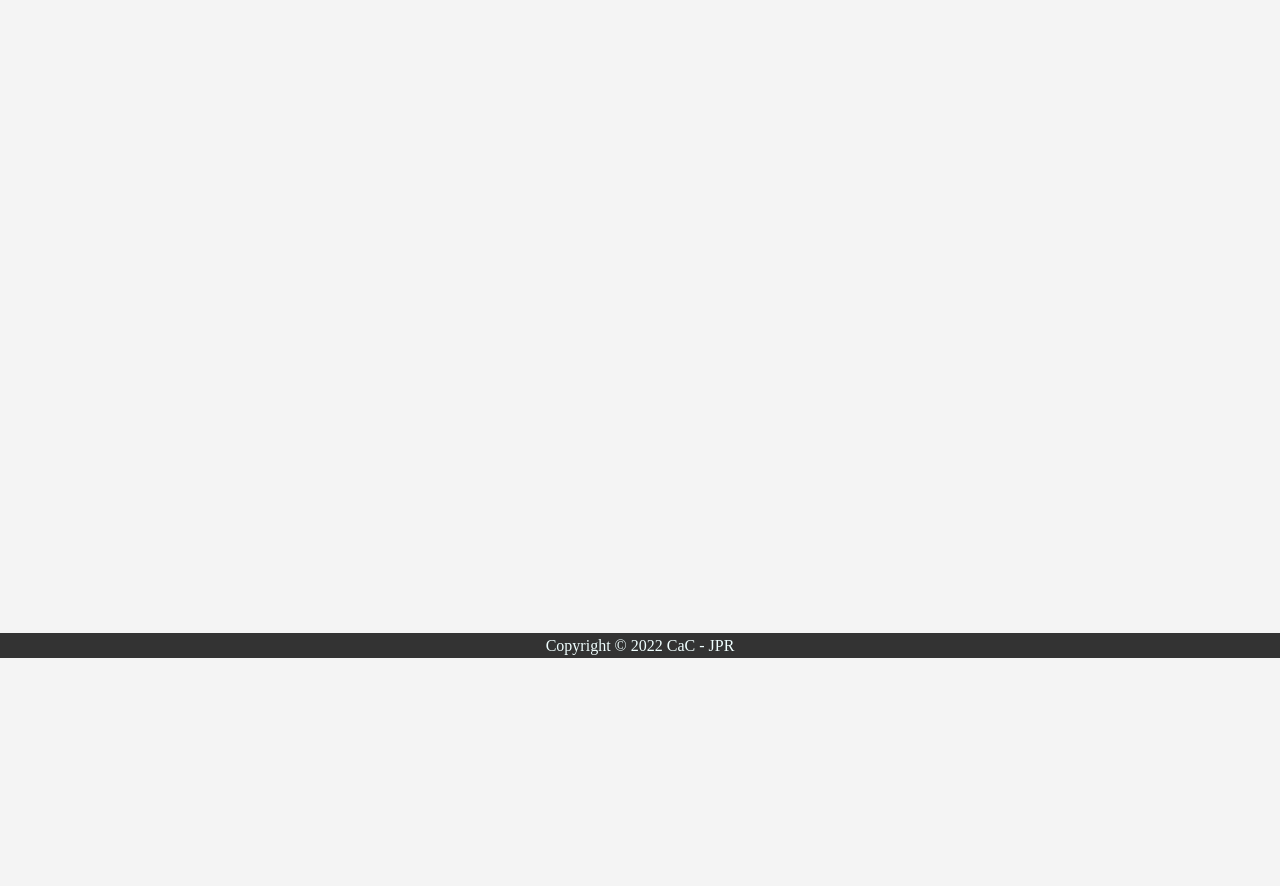
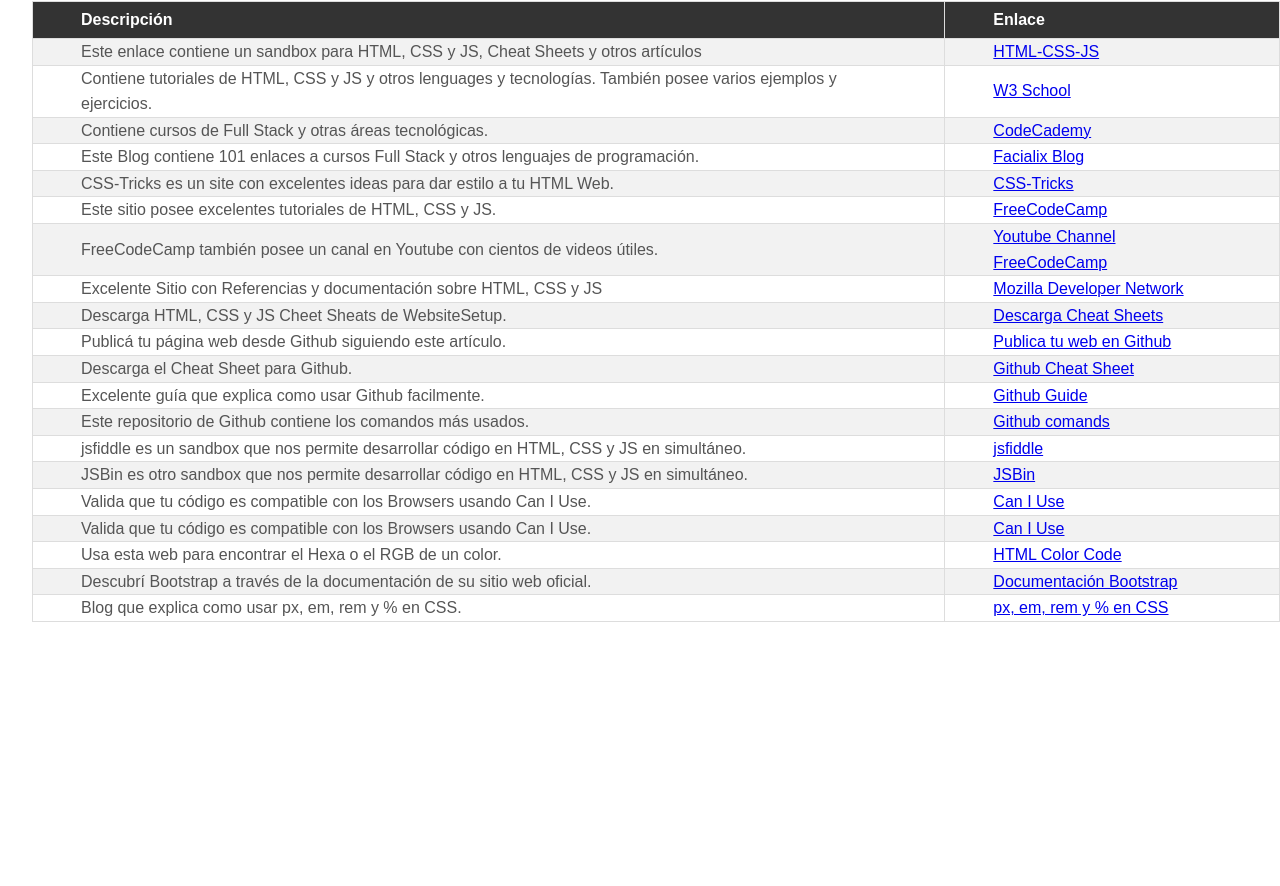
Before and after one commit to jprigotti/CaC-Web-Teoria, a plain HTML site: page index.html in a window 1280 px wide. Shown: the part 200-1086 px from the top of the page. Before the commit the page ends 874 px from the top, so only its background shows below. Drawn offline with Linux system fonts and the light colour scheme; a web font is replaced by a local one.

Commit message:
Agregando Links al Mainsit

```diff
--- a/CSS/style.css
+++ b/CSS/style.css
@@ -1,5 +1,5 @@
 body{
-    background-color: #f4f4f4;
+    background-color: white;
     color: #555;
     font-size: 16;
     line-height: 1.6em;
@@ -47,6 +47,43 @@
 }
 
 
+.container_table_1{
+  /*  padding-left: 10px;*/
+    margin-left: 2em;
+}
+
+#table_1{
+    font-family: Arial, Helvetica, sans-serif;
+    border-collapse: collapse;
+    width: auto;
+}
+
+#table_1 td, #table_1 th{
+    border: 1px solid #ddd;
+    padding: 0em 3em 0em 3em;
+}
+
+#table_1 tr:nth-child(even){
+    background-color: #f2f2f2;
+}
+
+#table_1 th{
+ padding-top: 5px;
+ padding-bottom: 5px;
+ text-align: left;
+ background-color: #333;
+ color: white;
+}
+
+#table_1 td{
+    text-align: left;
+}
+
+.table_1 a{
+text-decoration: none;
+color: white;
+
+}
 #youtube-iframe-1{
     margin: 20px;
 }
--- a/index.html
+++ b/index.html
@@ -22,12 +22,108 @@
 	</div>
 </header>
 
+<!-- Nav - Navegation Menu -->
 <nav id="navbar">
 	<ul>
-		<li><a href="github.html">Github</a></li>
-		<li><a href="HTML tags">HTML Tags</a></li>
+		<li><a href="index.html" target="_blank">Home</a></li>
+		<li><a href="HTML_Tags.html" target="_blank">HTML</a></li>
+		<li><a href="CSS Style" target="_blank">CSS</a></li>
+		<li><a href="JS" target="_blank">JS</a></li>
+		<li><a href="github.html" target="_blank">Github</a></li>
+
 	</ul>
 </nav>
+
+
+
+<div class="container_table_1">
+	<h1>Enlaces recomendados en la siguiente tabla</h1>
+	<table id="table_1">
+		<tr>
+			<th>Descripción</th>
+			<th>Enlace</th>
+		</tr>
+		<tr>
+			<td>Este enlace contiene un sandbox para HTML, CSS y JS, Cheat Sheets y otros artículos</td>
+			<td><a href="https://html-css-js.com/" target="_blank">HTML-CSS-JS</a></td>
+		</tr>
+		<tr>
+			<td>Contiene tutoriales de HTML, CSS y JS y otros lenguages y tecnologías. También posee varios ejemplos y ejercicios.</td>
+			<td><a href="https://www.w3schools.com/" target="_blank">W3 School</a></td>
+		</tr>
+		<tr>
+			<td>Contiene cursos de Full Stack y otras áreas tecnológicas.</td>
+			<td><a href="https://www.codecademy.com/" target="_blank">CodeCademy</a></td>
+		</tr>
+		<tr>
+			<td>Este Blog contiene 101 enlaces a cursos Full Stack y otros lenguajes de programación.</td>
+			<td><a href="https://blog.facialix.com/101-cursos-sitios-web-tutoriales-y-libros-gratuitos-para-aprender-a-programar/" target="_blank">Facialix Blog</a></td>
+		</tr>
+		<tr>
+			<td>CSS-Tricks es un site con excelentes ideas para dar estilo a tu HTML Web.</td>
+			<td><a href="https://css-tricks.com/" target="_blank">CSS-Tricks</a></td>
+		</tr>
+		<tr>
+			<td>Este sitio posee excelentes tutoriales de HTML, CSS y JS.</td>
+			<td><a href="https://www.freecodecamp.org/" target="_blank">FreeCodeCamp</a></td>
+		</tr>
+		<tr>
+			<td>FreeCodeCamp también posee un canal en Youtube con cientos de videos útiles.</td>
+			<td><a href="https://www.youtube.com/c/Freecodecamp/featured" target="_blank">Youtube Channel FreeCodeCamp</a></td>
+		</tr>
+		<tr>
+			<td>Excelente Sitio con Referencias y documentación sobre HTML, CSS y JS</td>
+			<td><a href="https://developer.mozilla.org/es/" target="_blank">Mozilla Developer Network</a></td>
+		</tr>
+		<tr>
+			<td>Descarga HTML, CSS y JS Cheet Sheats de WebsiteSetup.</td>
+			<td><a href="https://websitesetup.org/javascript-cheat-sheet/" target="_blank">Descarga Cheat Sheets</a></td>
+		</tr>
+		<tr>
+			<td>Publicá tu página web desde Github siguiendo este artículo.</td>
+			<td><a href="https://towardsdatascience.com/how-to-create-a-free-github-pages-website-53743d7524e1" target="_blank">Publica tu web en Github</a></td>
+		</tr>
+		<tr>
+			<td>Descarga el Cheat Sheet para Github.</td>
+			<td><a href="https://education.github.com/git-cheat-sheet-education.pdf" target="_blank">Github Cheat Sheet</a></td>
+		</tr>
+		<tr>
+			<td>Excelente guía que explica como usar Github facilmente.</td>
+			<td><a href="http://rogerdudler.github.io/git-guide/index.es.html" target="_blank">Github Guide</a></td>
+		</tr>
+		<tr>
+			<td>Este repositorio de Github contiene los comandos más usados.</td>
+			<td><a href="https://gist.github.com/gwenf/19e5748a5391929e8e938a22c8a4b3f2" target="_blank">Github comands</a></td>
+		</tr>
+		<tr>
+			<td>jsfiddle es un sandbox que nos permite desarrollar código en HTML, CSS y JS en simultáneo.</td>
+			<td><a href="https://jsfiddle.net/" target="_blank">jsfiddle</a></td>
+		</tr>
+		<tr>
+			<td>JSBin es otro sandbox que nos permite desarrollar código en HTML, CSS y JS en simultáneo.</td>
+			<td><a href="https://jsbin.com/?html,css,js,console,output/" target="_blank">JSBin</a></td>
+		</tr>
+		<tr>
+			<td>Valida que tu código es compatible con los Browsers usando Can I Use.</td>
+			<td><a href="https://caniuse.com/" target="_blank">Can I Use</a></td>
+		</tr>
+		<tr>
+			<td>Valida que tu código es compatible con los Browsers usando Can I Use.</td>
+			<td><a href="https://caniuse.com/" target="_blank">Can I Use</a></td>
+		</tr>
+		<tr>
+			<td>Usa esta web para encontrar el Hexa o el RGB de un color.</td>
+			<td><a href="https://htmlcolorcodes.com/es/" target="_blank">HTML Color Code</a></td>
+		</tr>
+		<tr>
+			<td>Descubrí Bootstrap a través de la documentación de su sitio web oficial.</td>
+			<td><a href="https://getbootstrap.com/docs/5.1/getting-started/introduction/" target="_blank">Documentación Bootstrap</a></td>
+		</tr>
+		<td>Blog que explica como usar px, em, rem y % en CSS.</td>
+		<td><a href="https://abalozz.es/sobre-como-usar-px-em-rem-y-percent-en-responsive-design/" target="_blank">px, em, rem y % en CSS</a></td>
+	</tr>
+	</table>
+</div>
 
 
 <div style="margin-top:700px"> </div>
```
Also changed, not shown: HTML_Tags.html (+16 -2 lines).
